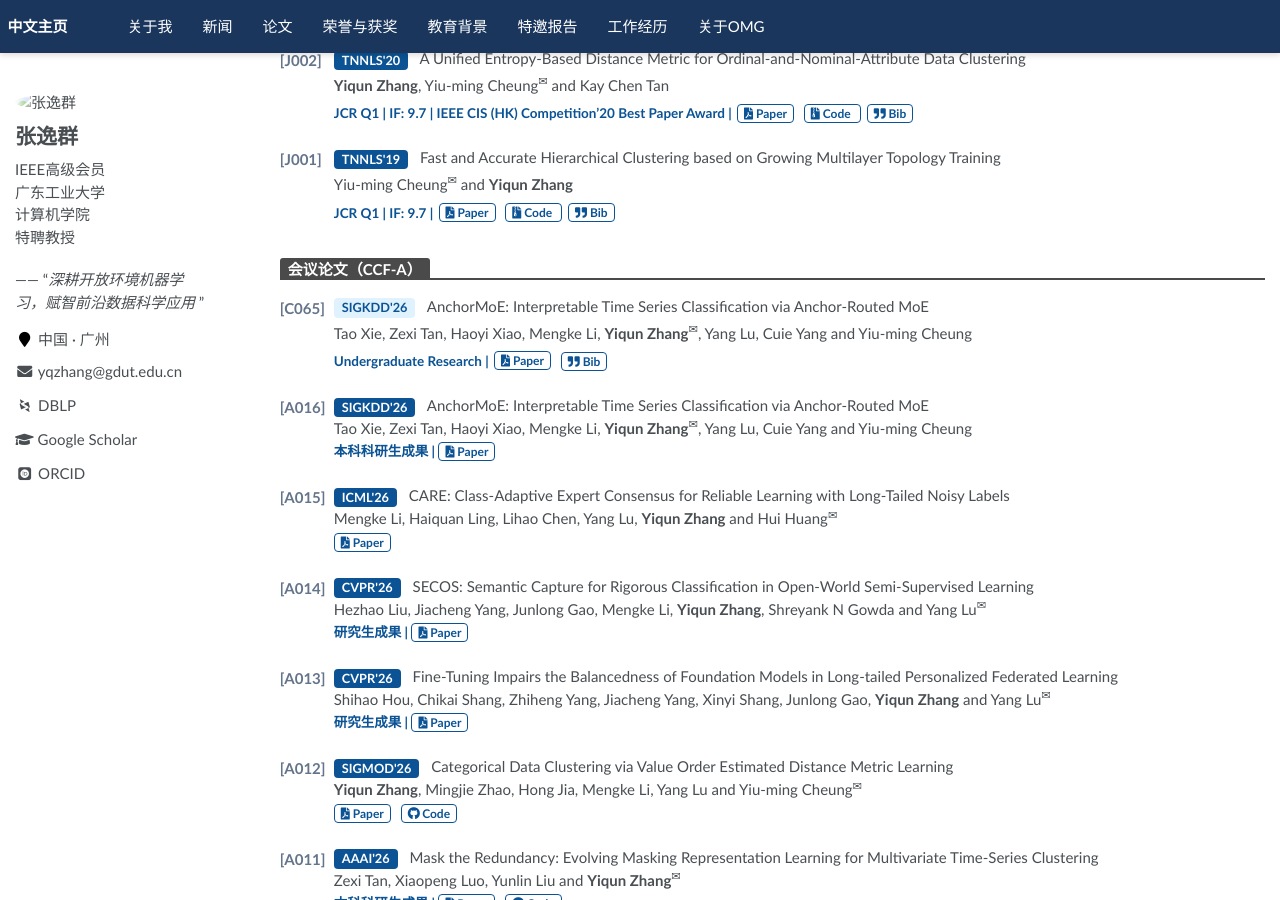
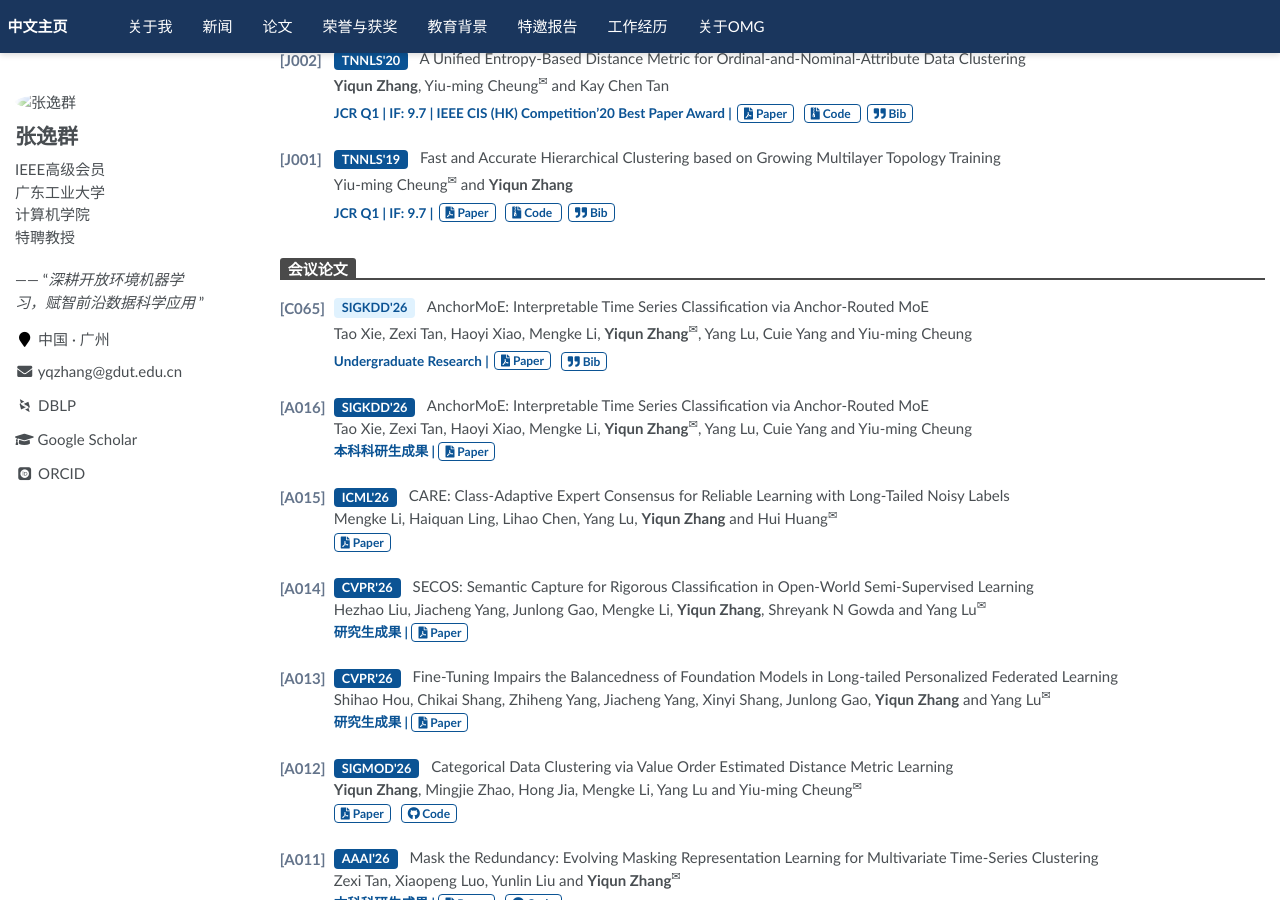
Before and after one commit to yqzhang-Zz/zh-publications, a Jekyll site: the page built from _pages/about.md, in a window 1280 px wide and 900 px high, scrolled down 2652 px. Built offline with Jekyll 4.4.1, drawn with Linux system fonts in a browser that asks for light colours; some web fonts are replaced; a script that is not in the unit is left out; comment, search, counter and statistics services are not loaded.

Commit message:
Update about.md

```diff
--- a/_pages/about.md
+++ b/_pages/about.md
@@ -98,7 +98,7 @@ redirect_from:
 
 
 <div style="display: flex; align-items: flex-end; margin-top: 35px; margin-bottom: 15px;">
-  <h3 style="background-color: #4a4a4a; color: #ffffff; padding: 2px 8px; margin: 0; font-size: 1em; font-weight: 600; border-radius: 3px 3px 0 0; line-height: 1.2;">会议论文（CCF-A）</h3>
+  <h3 style="background-color: #4a4a4a; color: #ffffff; padding: 2px 8px; margin: 0; font-size: 1em; font-weight: 600; border-radius: 3px 3px 0 0; line-height: 1.2;">会议论文</h3>
   <div style="flex-grow: 1; height: 2px; background-color: #4a4a4a;"></div>
 </div>
 
@@ -119,7 +119,19 @@ redirect_from:
     <div style="margin-top: 4px;">
 
       {% assign meta_parts = "" %}
+      {% assign c_meta = site.data.conference_meta[conf.conf_key] %}
+
+      {% if c_meta.ccf and c_meta.ccf != "-" %}
+        {% assign meta_parts = meta_parts | append: "CCF-" | append: c_meta.ccf %}
+      {% endif %}
+
+      {% if c_meta.core and c_meta.core != "-" %}
+        {% if meta_parts != "" %}{% assign meta_parts = meta_parts | append: " | " %}{% endif %}
+        {% assign meta_parts = meta_parts | append: "CORE " | append: c_meta.core %}
+      {% endif %}
+
       {% if conf.tag != "" and conf.tag != nil %}
+        {% if meta_parts != "" %}{% assign meta_parts = meta_parts | append: " | " %}{% endif %}
         {% assign meta_parts = meta_parts | append: conf.tag %}
       {% endif %}
 
```
